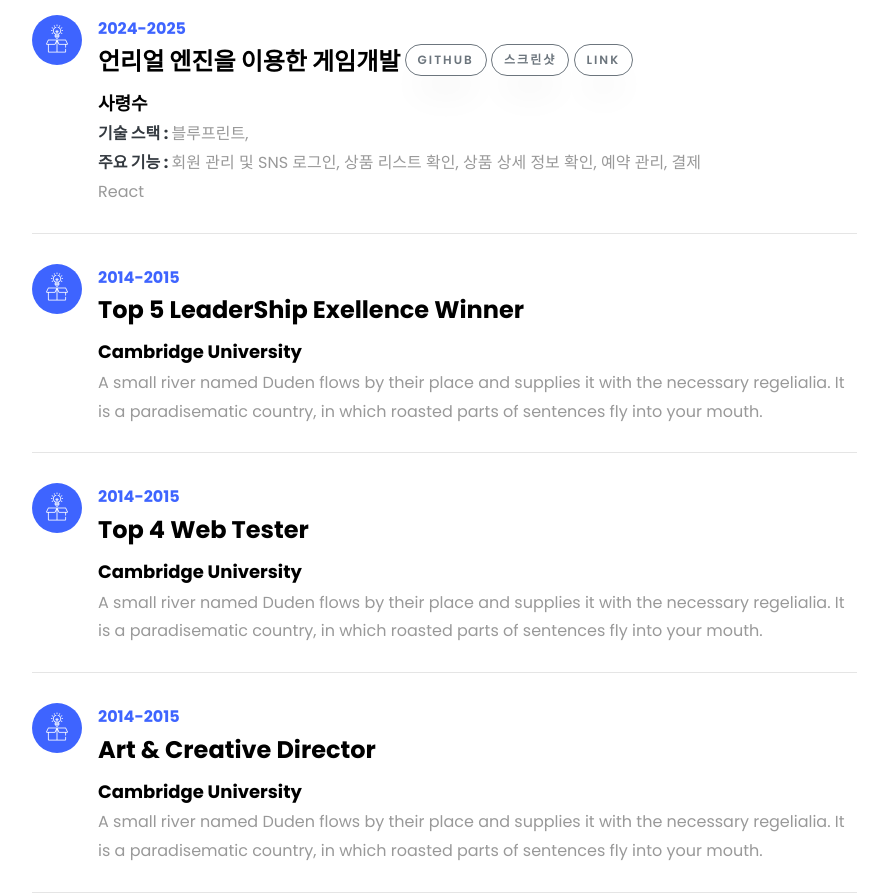
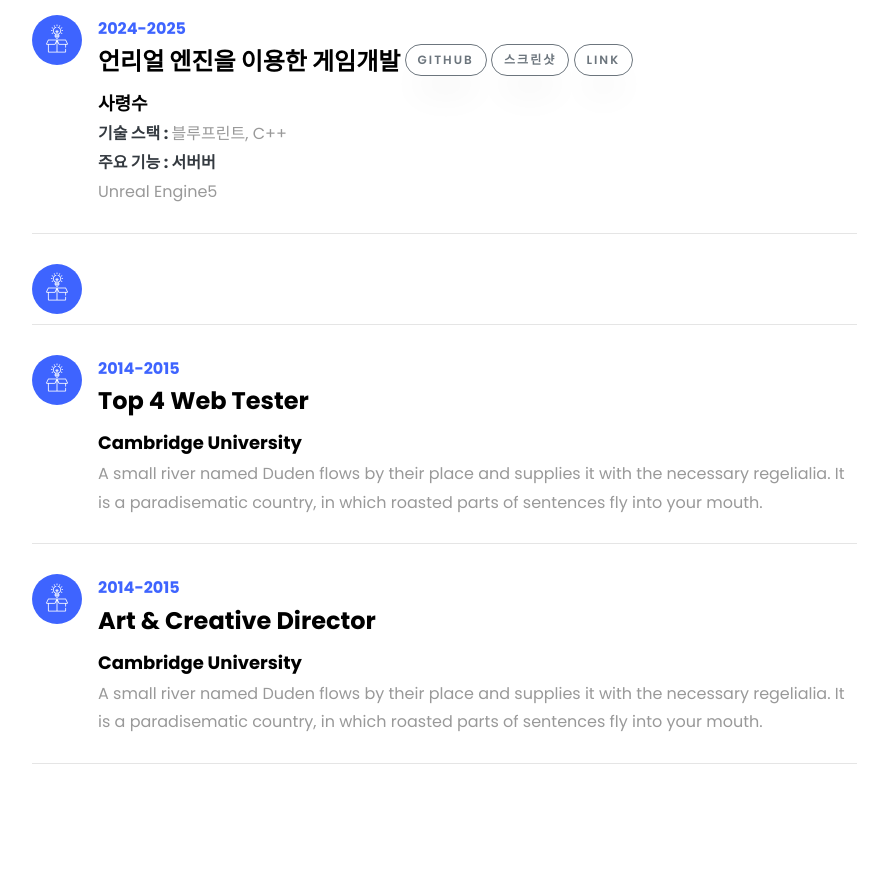
Before and after one commit to Neonji0717/AI, a plain HTML site: page index.html in a window 1280 px wide. Shown: the part 3260-4156 px from the top of the page, without its empty margins (338-1226 px from the left). Drawn offline with Linux system fonts and the light colour scheme; files whose address does not match are found by name.

Commit message:
Update index.html

```diff
--- a/index.html
+++ b/index.html
@@ -355,25 +355,15 @@
 									</div>
 								</div>
 								<span class="position">사령수</span>
-								<div> <b class="text-dark">기술 스택 : </b>블루프린트,
+								<div> <b class="text-dark">기술 스택 : </b>블루프린트, C++
 								</div>
-								<div> <b class="text-dark">주요 기능 : </b> 회원 관리 및 SNS 로그인, 상품 리스트 확인, 상품 상세 정보
-									확인, 예약 관리, 결제 </div>
-								<p> React </p>
+								<div> <b class="text-dark">주요 기능 : 서버버</b>  </div>
+								<p> Unreal Engine5 </p>
 							</div>
 						</div>
 						<div class="resume-wrap d-flex ftco-animate">
 							<div class="icon d-flex align-items-center justify-content-center">
 								<span class="flaticon-ideas"></span>
-							</div>
-							<div class="text pl-3">
-								<span class="date">2014-2015</span>
-								<h2>Top 5 LeaderShip Exellence Winner</h2>
-								<span class="position">Cambridge University</span>
-								<p>A small river named Duden flows by their place and supplies it with the necessary
-									regelialia. It is a paradisematic country, in which roasted parts of sentences
-									fly
-									into your mouth.</p>
 							</div>
 						</div>
 						<div class="resume-wrap d-flex ftco-animate">
```
